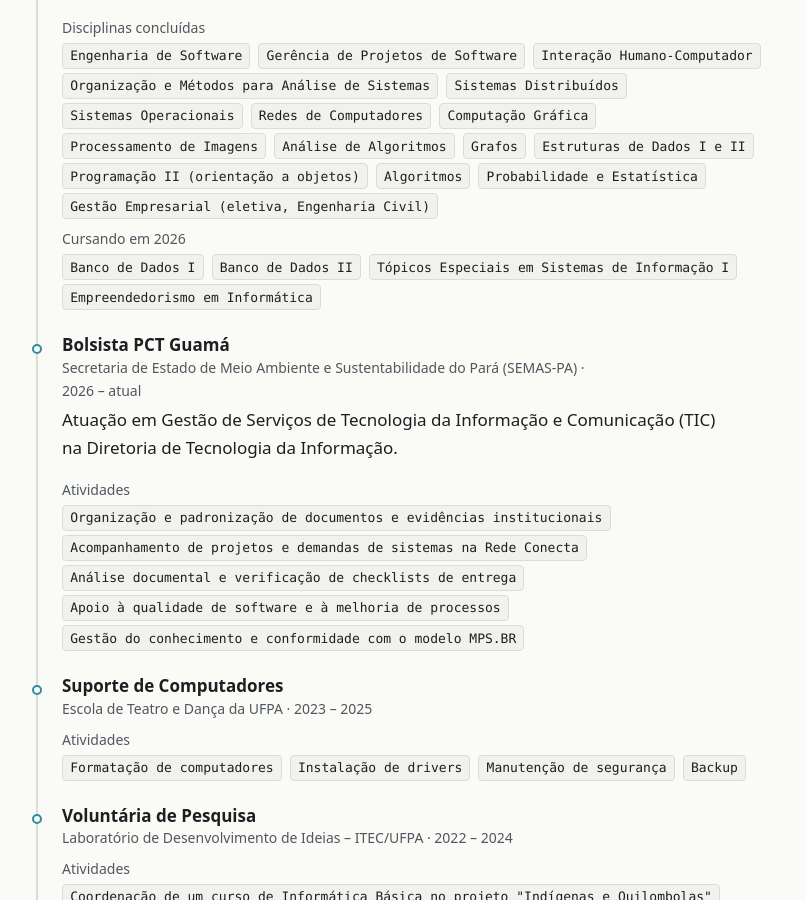
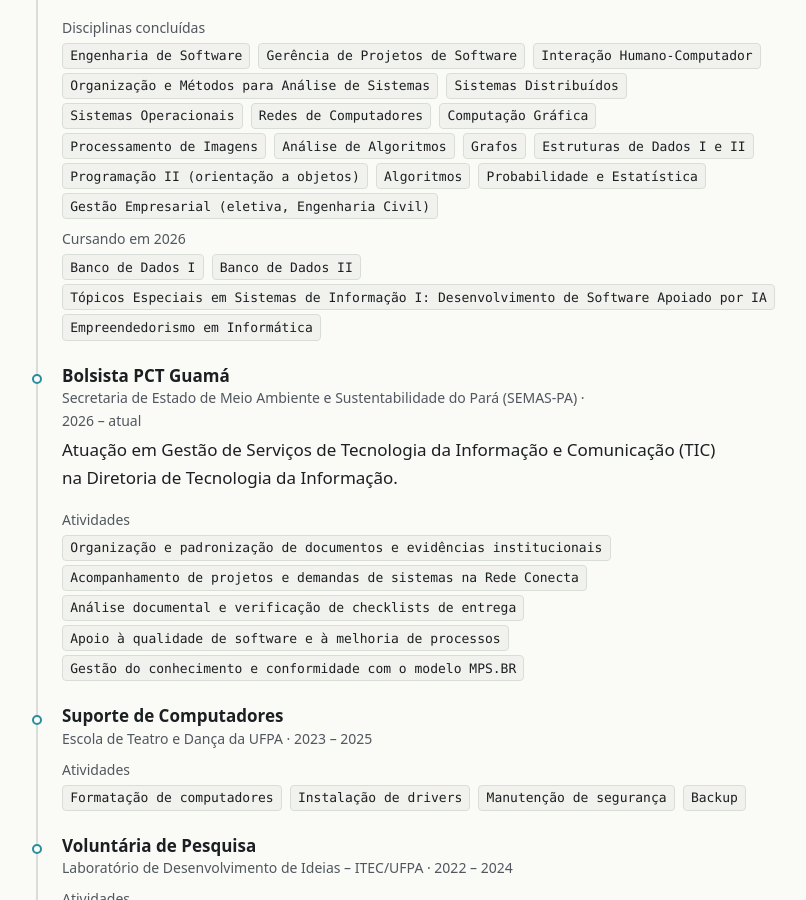
Before and after one commit to MYLENADOSREISSOBRAL/portifolio_mylena_reis, a Jekyll site: the page built from projetos.html, in a window 1280 px wide and 900 px high, scrolled down 2525 px. Shown: the whole window, without its empty margins (404-1210 px from the left). Built offline with Jekyll 4.4.1, drawn with Linux system fonts in a browser that asks for light colours.

Commit message:
Identifica a disciplina de Desenvolvimento de Software Apoiado por IA
Co-Authored-By: Claude Opus 5.5 <noreply@anthropic.com>

```diff
--- a/_data/trajetoria.yml
+++ b/_data/trajetoria.yml
@@ -68,8 +68,8 @@
       en: Databases I
     - pt: Banco de Dados II
       en: Databases II
-    - pt: Tópicos Especiais em Sistemas de Informação I
-      en: Special Topics in Information Systems I
+    - pt: "Tópicos Especiais em Sistemas de Informação I: Desenvolvimento de Software Apoiado por IA"
+      en: "Special Topics in Information Systems I: AI-Assisted Software Development"
     - pt: Empreendedorismo em Informática
       en: Entrepreneurship in Computing
 - id: semas
```
